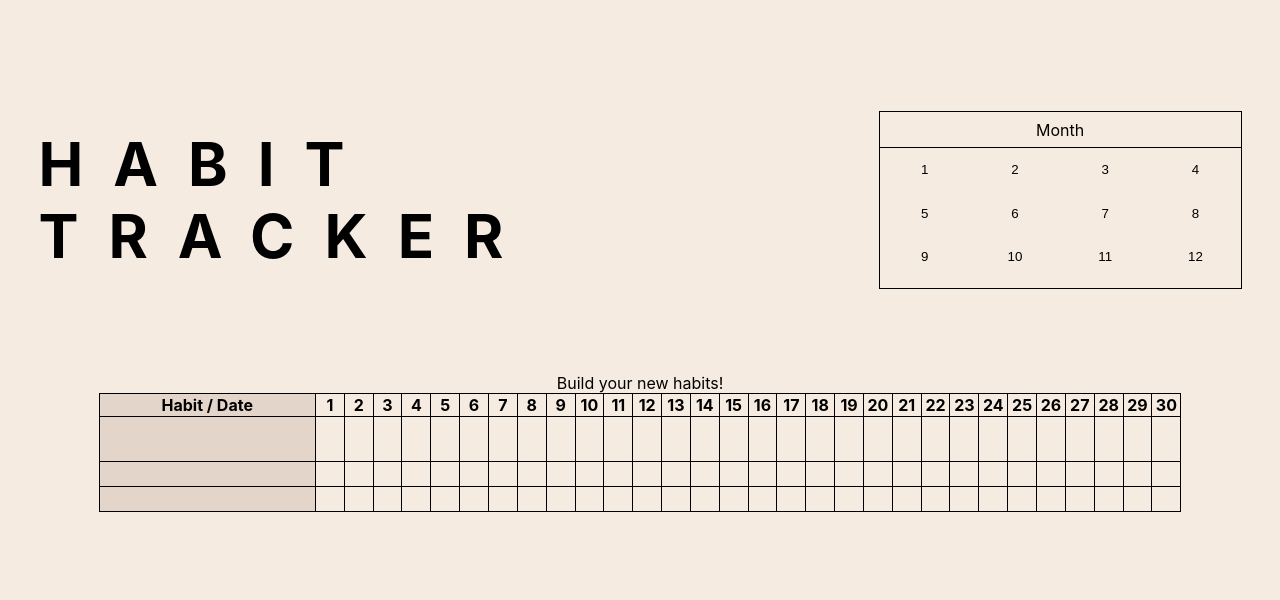
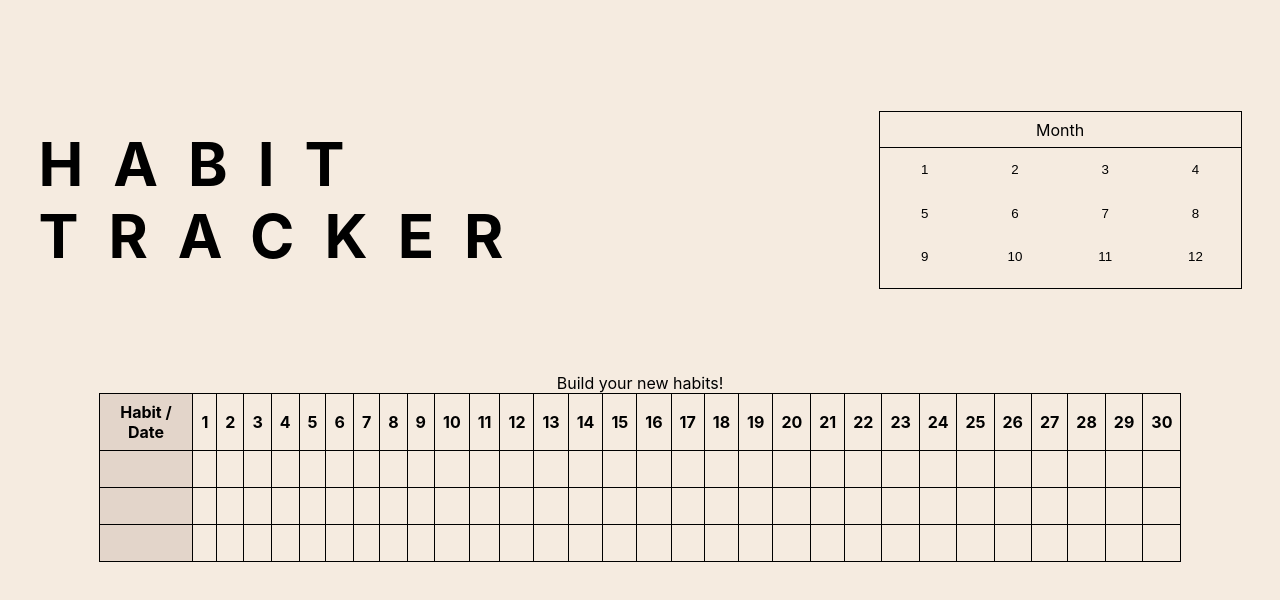
Before and after one commit to hanabailey/Habit_tracker, a React (Create React App) app: page / in a window 1280 px wide. Shown: the top 600 px of the page. Built offline with nearby package versions, Linux system fonts and the light colour scheme.

Commit message:
Tweaking TodoItemTable CSS

```diff
--- a/src/components/table/TodoItemTable.module.css
+++ b/src/components/table/TodoItemTable.module.css
@@ -7,12 +7,13 @@
 
 .th{
   border: 1px solid black;
+  padding: 0.5rem
 }
 
 .td {
   border: 1px solid black;
-  width: 40px;
-  padding: 12px;
+  width: 2rem;
+  padding: 0.5rem;
 }
 
 
--- a/src/components/table/TodoItemTable.tsx
+++ b/src/components/table/TodoItemTable.tsx
@@ -18,7 +18,7 @@ function TodoItemTable(){
   return(
     <div>
       <table className={styles.habitTable}>
-        <caption> Build your new habits!</caption>
+        <caption className={styles.caption}> Build your new habits!</caption>
         <colgroup>
           <col className={styles.todoName}/>
         </colgroup>
@@ -34,11 +34,11 @@ function TodoItemTable(){
           {cells}
         </tr>
         <tr>
-        <td className={styles.td}>{''}</td>
+        <td className={styles.td}><input type='text' className={styles.habitInput}/></td>
           {cells}
         </tr>
         <tr>
-        <td className={styles.td}>{''}</td>
+        <td className={styles.td}><input type='text' className={styles.habitInput}/></td>
           {cells}
         </tr>
       </tbody>
```
